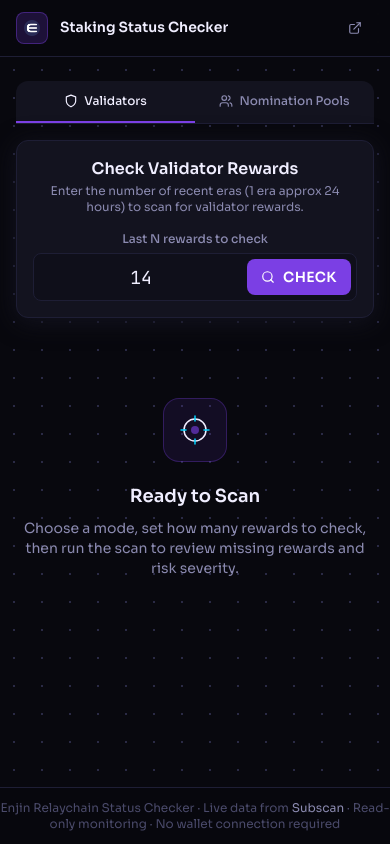
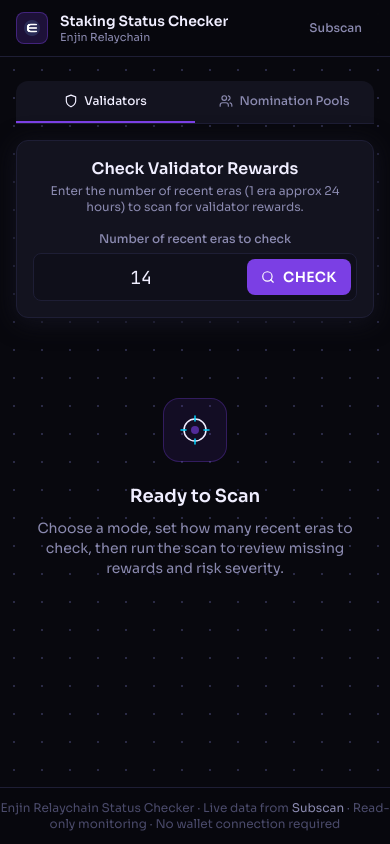
Before and after one commit to bladzv/enjin-status-checker, a React (Vite) app: page / in a window 390 px wide. Built offline with nearby package versions, Linux system fonts and the light colour scheme.

Commit message:
feat(ui/docs): update era wording and remove GitHub Pages references

```diff
--- a/index.html
+++ b/index.html
@@ -7,13 +7,13 @@
         <!-- Security meta tags -->
         <meta http-equiv="X-Content-Type-Options" content="nosniff" />
         <!-- NOTE: X-Frame-Options must be set as an HTTP response header by your host
-          (e.g. via Netlify / Vercel / GitHub Pages or your reverse proxy). Do not
+          (e.g. via Netlify / Vercel or your reverse proxy). Do not
           use a <meta http-equiv> for X-Frame-Options — it is ignored by browsers. -->
         <meta http-equiv="Referrer-Policy" content="strict-origin-when-cross-origin" />
         <meta http-equiv="Permissions-Policy" content="geolocation=(), camera=(), microphone=()" />
     <!--
       CSP is intentionally kept permissive here for development flexibility.
-      In production, your static host (Vercel / Netlify / GitHub Pages + custom headers)
+      In production, your static host (Vercel / Netlify or other static host + custom headers)
       should enforce a strict CSP. See README.md for recommended production CSP.
     -->
 
--- a/src/App.jsx
+++ b/src/App.jsx
@@ -67,7 +67,8 @@
       try {
         // use a variable for the path so Rollup doesn’t try to resolve it at build
         const path = '@vercel/analytics/react'
-        const mod = await import(path)
+        // Suppress Vite's dynamic-import analysis warning -- resolved at runtime if package installed
+        const mod = await import(/* @vite-ignore */ path)
         if (mounted && mod && mod.Analytics) setAnalyticsComponent(() => mod.Analytics)
       } catch (err) {
         // Package not installed or failed to load — skip analytics silently.
@@ -263,7 +264,7 @@
             </div>
             <h2 className="text-lg font-semibold text-text mb-2">Ready to Scan</h2>
             <p className="text-sm text-dim max-w-lg mx-auto mb-5">
-              Choose a mode, set how many rewards to check, then run the scan to review missing rewards and risk severity.
+              Choose a mode, set how many recent eras to check, then run the scan to review missing rewards and risk severity.
             </p>
           </div>
         )}
--- a/src/components/AppHeader.jsx
+++ b/src/components/AppHeader.jsx
@@ -1,4 +1,4 @@
-import { ExternalLink, Activity } from 'lucide-react'
+import { Activity } from 'lucide-react'
 
 export default function AppHeader({ status }) {
   return (
@@ -23,14 +23,14 @@
             <h1 className="text-sm sm:text-base font-semibold text-text leading-tight truncate">
               Staking Status Checker
             </h1>
-            <p className="text-xs text-dim hidden sm:block leading-none mt-0.5">Enjin Relaychain</p>
+            <p className="text-[11px] sm:text-xs text-dim leading-none mt-0.5">Enjin Relaychain</p>
           </div>
         </div>
 
         {/* Right — links */}
-        <div className="flex items-center gap-2 flex-shrink-0">
+        <div className="flex items-center gap-1.5 sm:gap-2 flex-shrink-0">
           {status === 'loading' && (
-            <span className="hidden sm:flex items-center gap-1.5 text-xs text-cyan font-mono">
+            <span className="flex items-center gap-1 text-[11px] sm:text-xs text-cyan font-mono">
               <Activity size={12} className="animate-pulse" />
               Scanning
             </span>
@@ -42,8 +42,8 @@
             className="btn-ghost text-dim hover:text-cyan"
             aria-label="Open Enjin Subscan in a new tab"
           >
-            <span className="hidden sm:inline">Subscan</span>
-            <ExternalLink size={14} />
+            <span className="text-xs">Subscan</span>
+
           </a>
         </div>
       </div>
--- a/src/components/ControlPanel.jsx
+++ b/src/components/ControlPanel.jsx
@@ -82,7 +82,7 @@
       {/* Input row */}
       <div>
         <label htmlFor="reward-count" className="block text-xs font-medium text-dim mb-1.5">
-          Last N rewards to check
+          Number of recent eras to check
         </label>
         <div className="relative w-full sm:w-[37.5%] mx-auto">
           <input
--- a/src/components/PoolCard.jsx
+++ b/src/components/PoolCard.jsx
@@ -87,7 +87,7 @@
                 Commission: <span className="text-text-secondary">{commission}%</span>
               </span>
             )}
-            <span className="text-xs text-dim hidden sm:inline">
+            <span className="text-xs text-dim">
               Bonded: <span className="font-mono text-text-secondary">{formatENJ(totalBonded, 2)}</span>
             </span>
           </div>
@@ -133,7 +133,7 @@
                 missedEras?.length
                   ? `${missedEras.length} missed`
                   : eraRewards?.length
-                    ? `${eraRewards.length} eras`
+                    ? `${eraRewards.length} rewards`
                     : null
               }
               badgeVariant={missedEras?.length ? 'warn' : 'neutral'}
--- a/src/components/PoolRewardTable.jsx
+++ b/src/components/PoolRewardTable.jsx
@@ -158,6 +158,14 @@
             <CheckCircle2 size={12} />
             <span className="text-[11px] font-semibold">Rewarded</span>
           </span>
+          <div className="mt-1 flex items-center justify-center gap-2 text-[10px] text-dim md:hidden">
+            <span>
+              Rewarded: <span className="font-mono text-success">{rewardedCount}</span>
+            </span>
+            <span>
+              No Reward: <span className={`font-mono ${noRewardCount > 0 ? 'text-warning' : 'text-dim'}`}>{noRewardCount}</span>
+            </span>
+          </div>
         </td>
         {hasBreakdown && (
           <td className="px-2 py-2.5 text-center">
@@ -203,6 +211,14 @@
             <XCircle size={12} />
             <span className="text-[11px] font-semibold">No Reward</span>
           </span>
+          <div className="mt-1 flex items-center justify-center gap-2 text-[10px] text-dim md:hidden">
+            <span>
+              Rewarded: <span className="font-mono text-dim">0</span>
+            </span>
+            <span>
+              No Reward: <span className={`font-mono ${noRewardCount > 0 ? 'text-danger' : 'text-dim'}`}>{noRewardCount}</span>
+            </span>
+          </div>
         </td>
         {hasBreakdown && (
           <td className="px-2 py-2.5 text-center">
--- a/src/components/PoolSummarySection.jsx
+++ b/src/components/PoolSummarySection.jsx
@@ -156,6 +156,7 @@
                   return (
                     <tr key={p.poolId} className={`border-b border-border/50 ${i % 2 === 0 ? 'bg-surface/20' : ''}`}>
                       <td className="px-4 py-3">
+                        <div className="min-w-0">
                           <div className="flex items-center gap-1.5 min-w-0">
                             <span className="font-medium text-text truncate flex-1 min-w-0" title={poolLabel(p)}>
                               {trimPoolLabel(poolLabel(p))}
@@ -169,6 +170,12 @@
                             >
                               <ExternalLink size={10} />
                             </a>
+                          </div>
+                          {hasNoNominatedValidators(p) && (
+                            <p className="mt-0.5 text-[11px] text-cyan lg:hidden truncate">
+                              Reason: No validators nominated
+                            </p>
+                          )}
                         </div>
                       </td>
                       <td className="px-3 py-3 text-center text-text-secondary">{eraCount}</td>
--- a/src/components/PoolValidatorsTable.jsx
+++ b/src/components/PoolValidatorsTable.jsx
@@ -157,7 +157,12 @@
                   </div>
                 </td>
                 <td className="px-3 py-2.5 text-text-secondary">
-                  {v.display || <span className="text-muted italic">—</span>}
+                  <div className="space-y-0.5">
+                    <span>{v.display || <span className="text-muted italic">—</span>}</span>
+                    <p className="text-[11px] text-dim md:hidden">
+                      Bonded: <span className="font-mono text-text">{formatENJ(v.bonded, 2)}</span>
+                    </p>
+                  </div>
                 </td>
                 <td className="px-3 py-2.5 text-right font-mono text-text hidden md:table-cell">
                   {formatENJ(v.bonded, 2)}
--- a/src/components/ValidatorCard.jsx
+++ b/src/components/ValidatorCard.jsx
@@ -71,11 +71,11 @@
             )}
           </div>
           {/* Line 2 — commission + bonded (mobile only wraps here) */}
-          <div className="flex items-center gap-3 mt-0.5">
+          <div className="flex items-center gap-x-3 gap-y-1 mt-0.5 flex-wrap">
             <span className="text-xs text-dim">
               Commission: <span className="text-text-secondary">{commission}%</span>
             </span>
-            <span className="text-xs text-dim hidden sm:inline">Bonded: <span className="font-mono text-text-secondary">{formatENJ(bondedTotal, 2)}</span></span>
+            <span className="text-xs text-dim">Bonded: <span className="font-mono text-text-secondary">{formatENJ(bondedTotal, 2)}</span></span>
           </div>
         </div>
 
--- a/vite.config.js
+++ b/vite.config.js
@@ -5,7 +5,7 @@
 export default defineConfig({
   plugins: [react()],
   // './' base makes the app work at any subdirectory path,
-  // including GitHub Pages (e.g. username.github.io/repo-name/)
+  // including use in relative subdirectories for static hosts
   base: './',
   build: {
     outDir: 'dist',
```
Also changed, not shown: 4 other files (tests, documents, lock files or other folders). Lines whose indentation alone changed are shown as unchanged.
